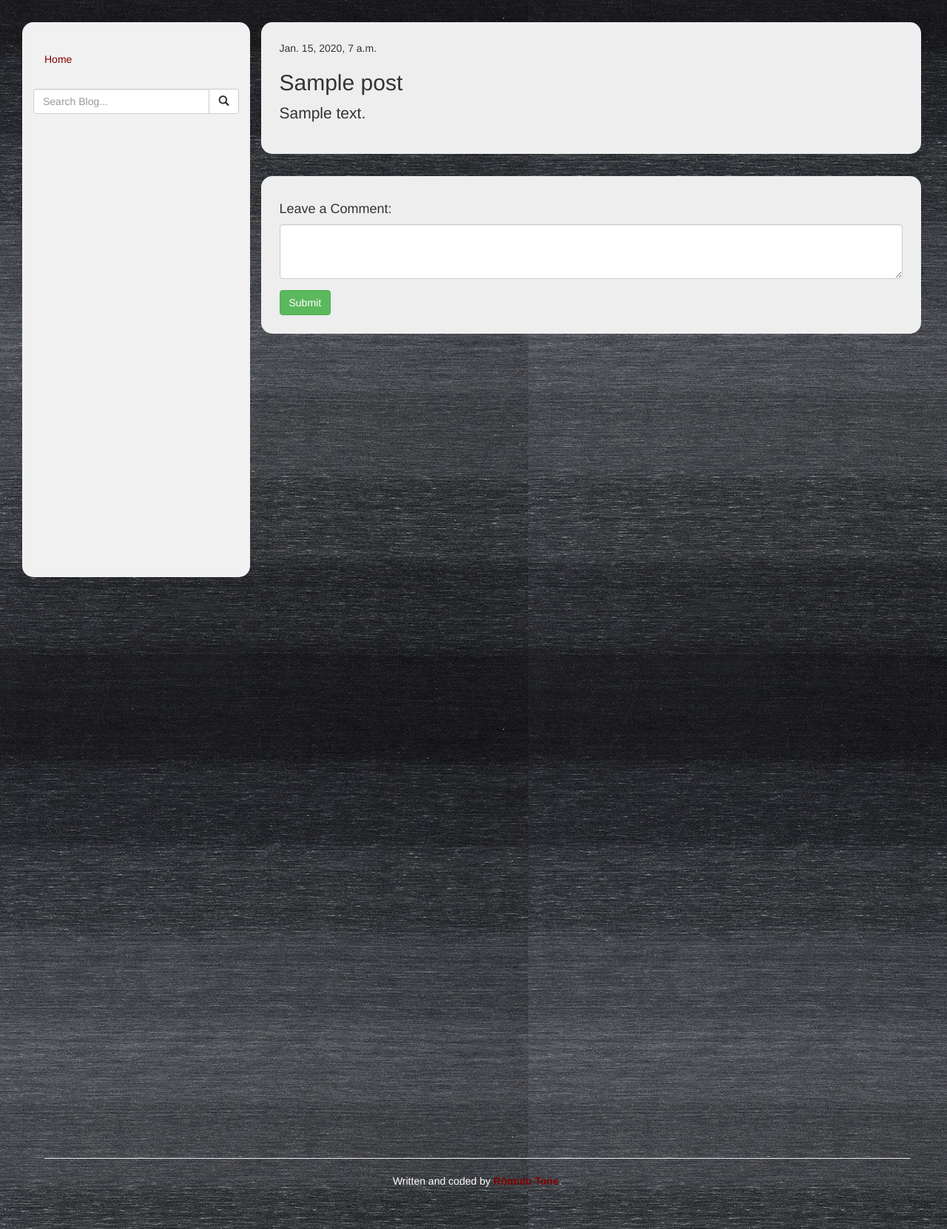
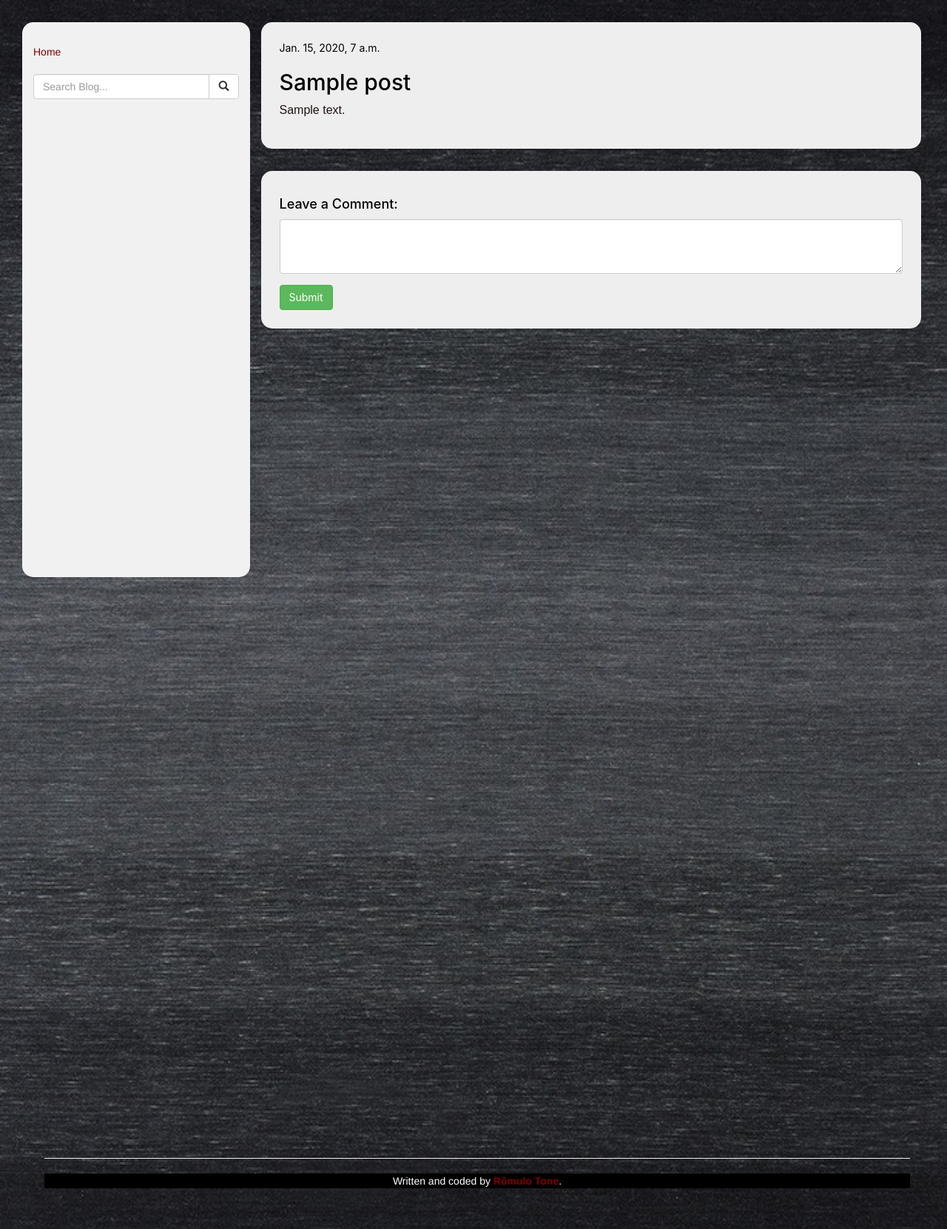
Before and after one commit to MiopeCiclope/blog, a Django app: page /post/1/ in a window 1280 px wide. Shown: the whole page at 74% size. Run offline with Django 3.2, Linux system fonts and the light colour scheme; tables that the repository leaves empty hold one stand-in row (values such as "Sample post"); some libraries are stand-ins or nearby versions.

Commit message:
First layout

```diff
--- a/blog/static/css/blog.css
+++ b/blog/static/css/blog.css
@@ -1,14 +1,14 @@
 body {
     margin: 30px 20px 30px 30px;
-    /*background-color: #404040;*/
     background-image: url('../images/background.png');
+    background-size:cover;
 
 }
 
 .posts{
     border-radius: 15px !important;
     font-family: -apple-system,system-ui,BlinkMacSystemFont,"Segoe UI",Roboto,"Helvetica Neue",Arial,sans-serif;
-    color: white;
+    color: black;
 }
 
 .row.content {height: 1500px}
@@ -33,8 +33,9 @@ body {
 
 #posts{
     padding: 20px 30px;
-    background-color: black;
+    background-color: #f1f1f1;
 }
+
 #jumbo {
     padding: 25px;
     border-radius: 15px;
@@ -43,7 +44,7 @@ body {
 #postText{
     font-size: 16px;
     font-family:  sans-serif;
-    color: white;
+    color: #211313;
 }
 
 @media screen and (max-width: 767px) {
--- a/blog/templates/footer.html
+++ b/blog/templates/footer.html
@@ -1,6 +1,6 @@
 <footer class="container-fluid text-center">
     <div class="footer">
         <hr>
-        <p style="color:#FFF">Written and coded by <b><a href="https://www.facebook.com/romulotone" target="_blank">Rômulo Tone</a></b>.</p>
+        <p style="color:#FFF; background-color: black;">Written and coded by <b><a href="https://www.facebook.com/romulotone" target="_blank">Rômulo Tone</a></b>.</p>
     </div>
 </footer>
--- a/blog/templates/post_detail.html
+++ b/blog/templates/post_detail.html
@@ -1,7 +1,7 @@
 {% extends 'base.html' %}
 
 {% block content %}
-    <div class="jumbotron" id="jumbo">
+    <div class="jumbotron posts" id="jumbo">
         <div class="date">
         {% if post.published_date %}
             {{ post.published_date }}
@@ -12,11 +12,11 @@
         {% endif %}
 
         </div>
-        <h2>{{ post.title }}</h2>
-        <p class="postText">{{ post.text|linebreaksbr }}</p>
+        <h2 >{{ post.title }}</h2>
+        <p id="postText">{{ post.text|linebreaksbr }}</p>
     </div>
 
-    <div class="jumbotron" id="jumbo">
+    <div class="jumbotron posts" id="jumbo">
         <h4>Leave a Comment:</h4>
         <form role="form">
             <div class="form-group">
--- a/blog/templates/sidebar.html
+++ b/blog/templates/sidebar.html
@@ -1,5 +1,9 @@
 <ul class="nav nav-pills nav-stacked">
-    <li class=""><a href="/">Home</a></li>
+    <li>
+        <div class="">
+            <a href="/">Home</a>
+        </div>
+    </li>
     <!--<li><a href="#">Opt1</a></li>-->
 </ul><br>
 <div class="input-group">
--- a/tdList.txt
+++ b/tdList.txt
@@ -1,11 +1,12 @@
 TO DO list
 
-    - Mudar as cores do site
+
     - Criar tabelas no banco para os comentários.
     - Linkar comentários com facebook para poder comentar
-    - Consertar a sidenav para tela de celular
     - Remover botão de busca. (Ou pensar em um jeito de tornalo útil.)
     - Adicionar o subtitulo bonitinho que tá comentado no post_list. Adicionar no banco tbm
     - Criar um campo de resumo no banco para por na MainPage
     - Fazer um form decente pro login
     - Modificar a query da lista de posts. (Do último pro primeiro)
+    - Consertar a sidenav para tela de celular
+    - diminuir largura da sidebar
```
Also changed, not shown: blog/static/images/gray.jpg (added), blog/static/images/textured.jpg (added), blog/templates/base.html (line endings or trailing spaces), db.sqlite3.
